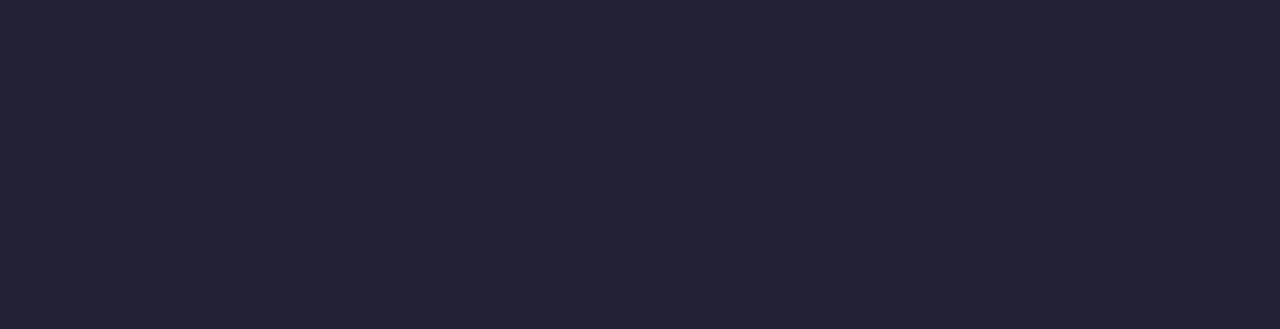
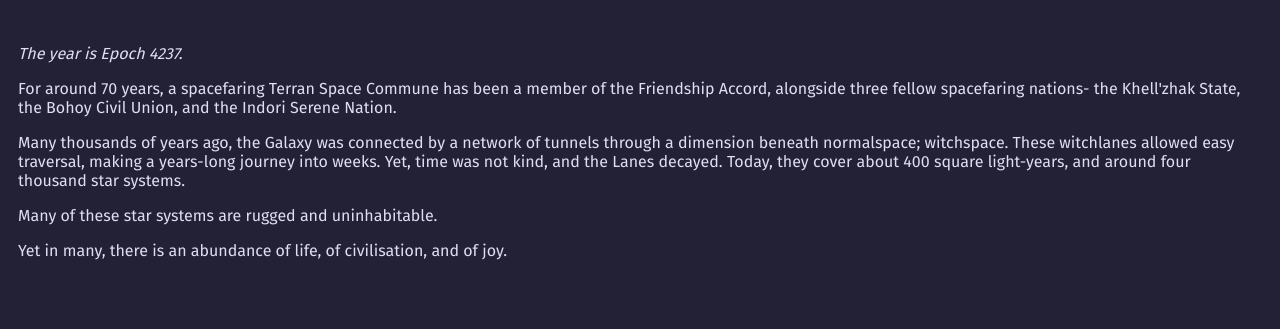
Before and after one commit to mia-wren/mia-wren.github.io, a plain HTML site: page settingbasics.html in a window 1280 px wide. Drawn offline with Linux system fonts and the light colour scheme.

Commit message:
Update Vicinity wiki

```diff
--- a/settingbasics.html
+++ b/settingbasics.html
@@ -31,3 +31,19 @@
         }
     </style>
 </head>
+<body>
+    <p><i>The year is Epoch 4237.</i></p>
+    <p> For around 70 years,
+        a spacefaring Terran Space Commune
+        has been a member of the Friendship Accord,
+        alongside three fellow spacefaring nations- the Khell'zhak State, the Bohoy Civil Union, and the Indori Serene Nation.
+    </p>
+<p>Many thousands of years ago, the Galaxy was connected
+    by a network of tunnels through a dimension beneath normalspace;
+    witchspace. These witchlanes allowed easy traversal, making a years-long journey into weeks.
+    Yet, time was not kind, and the Lanes decayed. Today, they cover about 400 square light-years, and around four thousand star systems.
+
+</p>
+<p>Many of these star systems are rugged and uninhabitable.</p>
+<p>Yet in many, there is an abundance of life, of civilisation, and of joy.</p>
+</body>
```
Also changed, not shown: index.html (+1 -0 lines).
